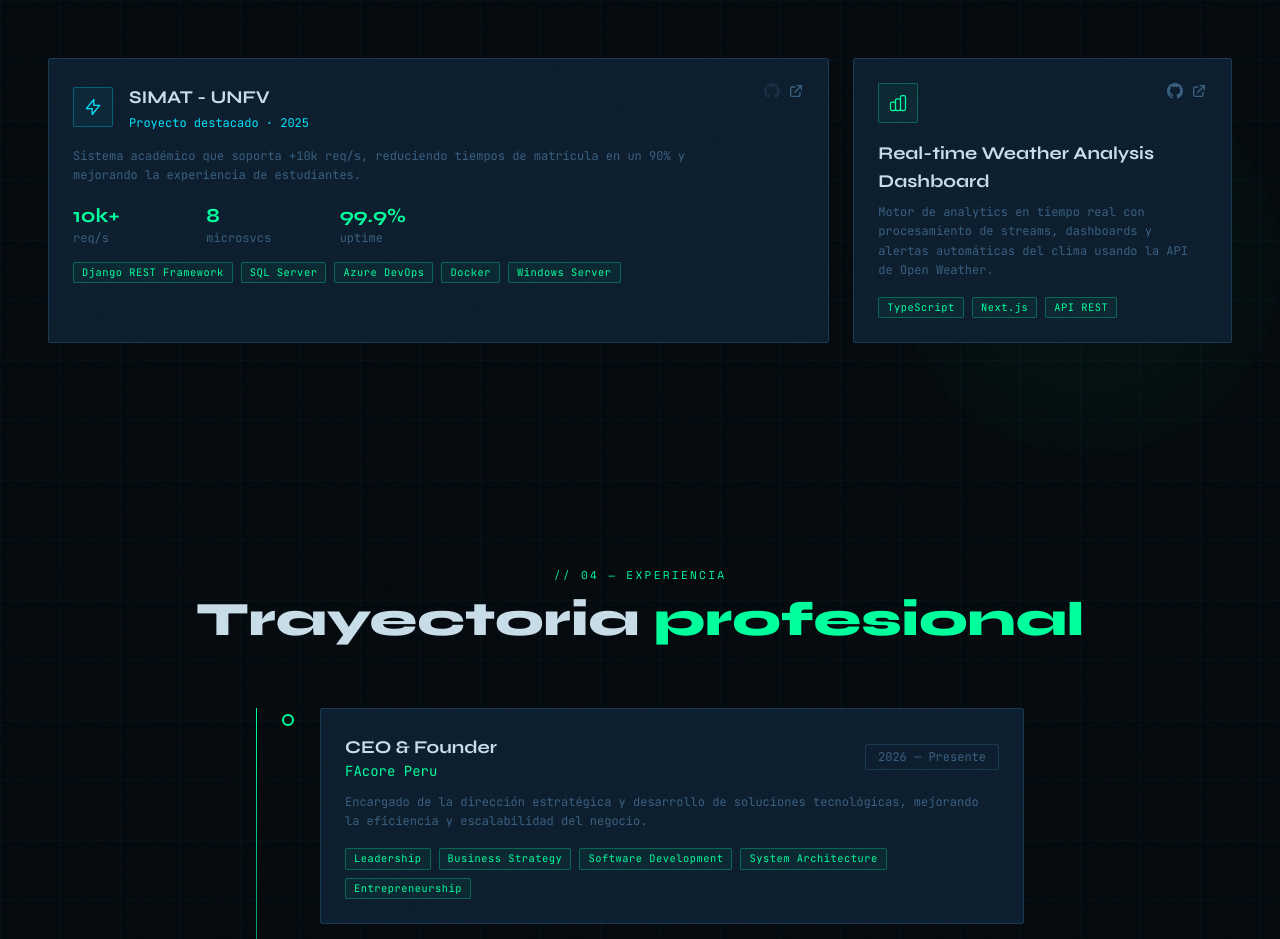
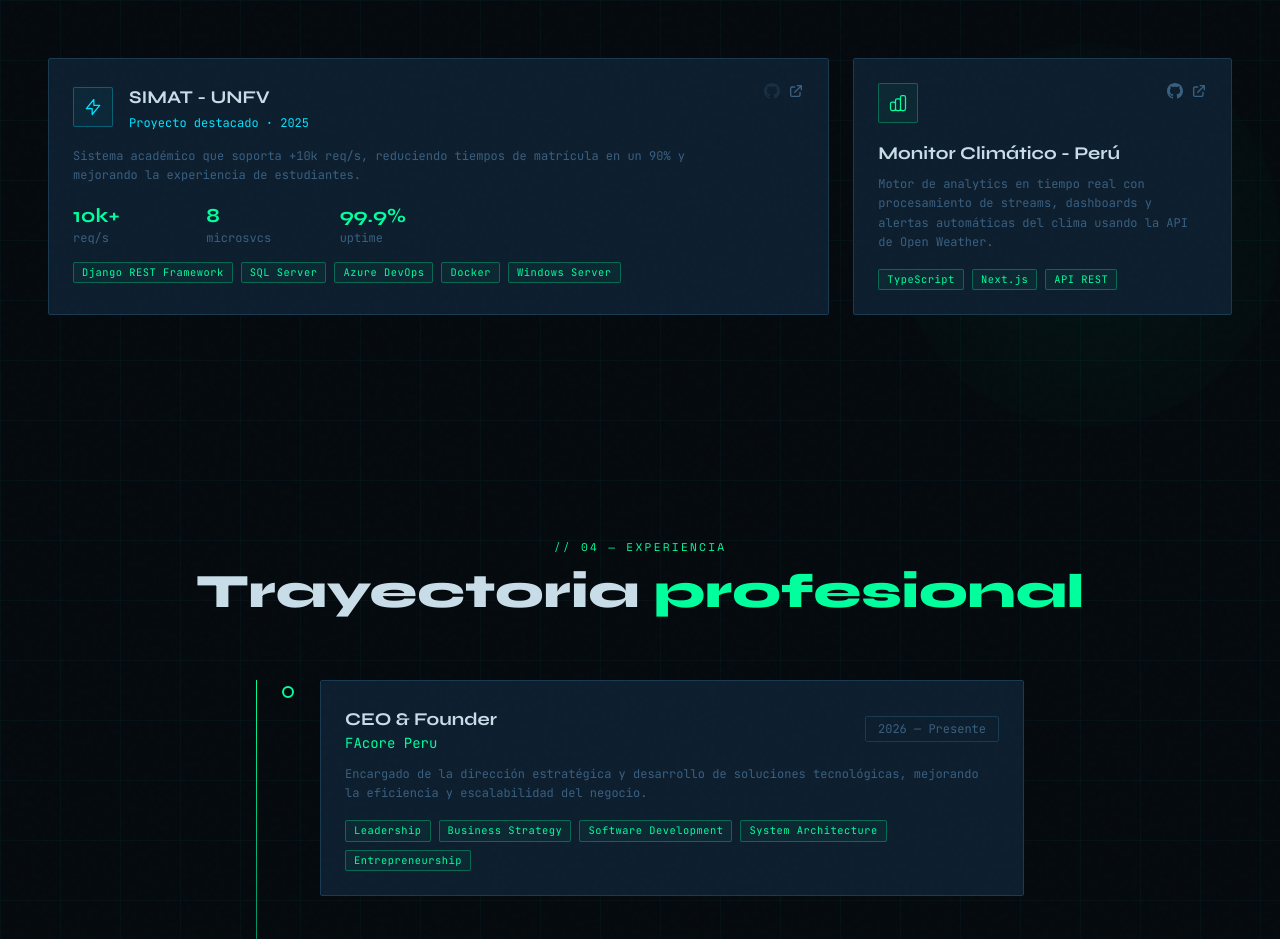
Before and after one commit to alvaro-espinozagarate/portfolio, a Next.js app: page / in a window 1280 px wide. Shown: the part 2880-3819 px from the top of the page. Built offline with nearby package versions, Linux system fonts and the light colour scheme.

Commit message:
feat: update project title for real-time weather analysis dashboard

```diff
--- a/components/Projects.tsx
+++ b/components/Projects.tsx
@@ -94,7 +94,7 @@ const PROJECTS: Project[] = [
     ),
   },
   {
-    title: "Real-time Weather Analysis Dashboard",
+    title: "Monitor Climático - Perú",
     year: "2026",
     desc: "Motor de analytics en tiempo real con procesamiento de streams, dashboards y alertas automáticas del clima usando la API de Open Weather.",
     tags: ["TypeScript", "Next.js", "API REST"],
```
